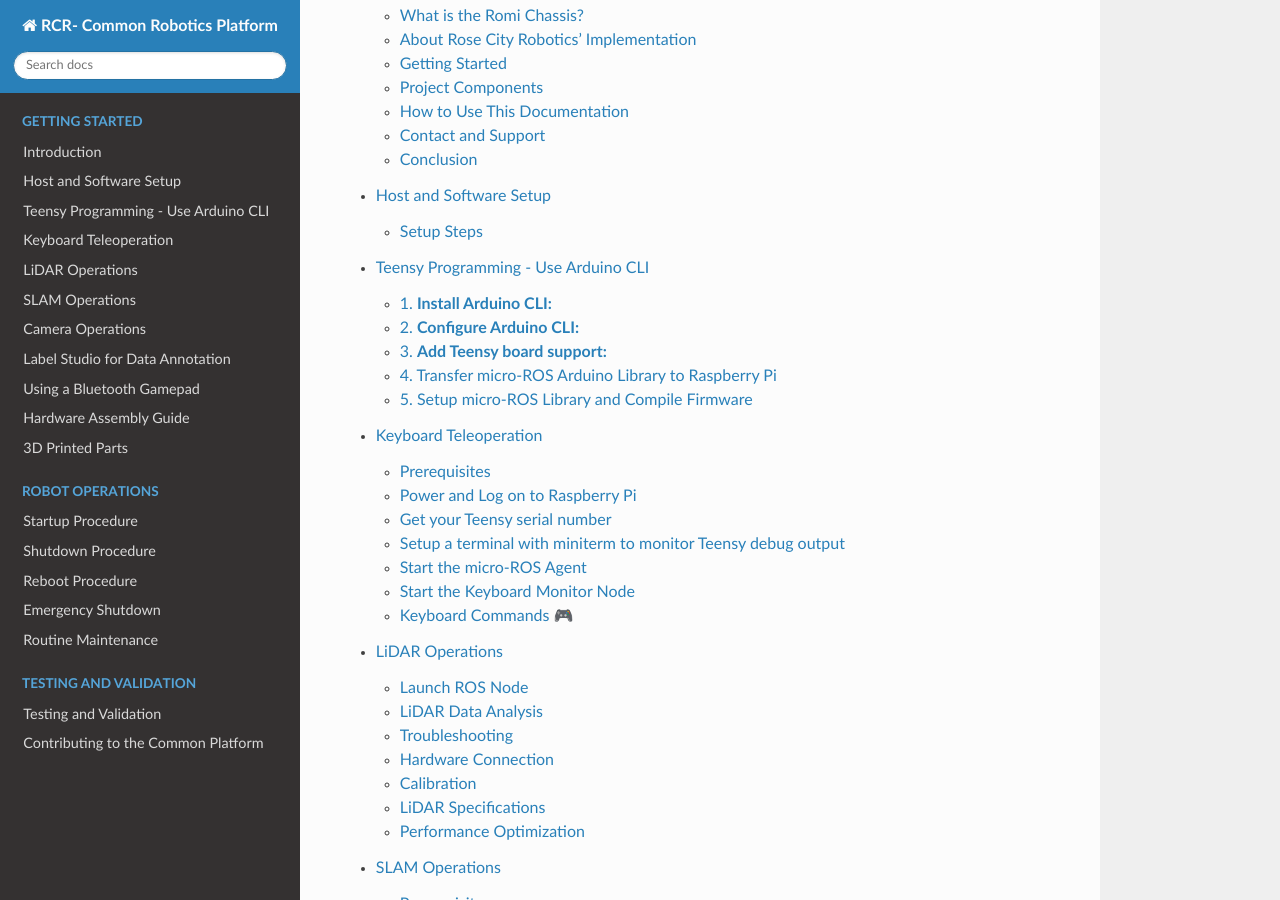
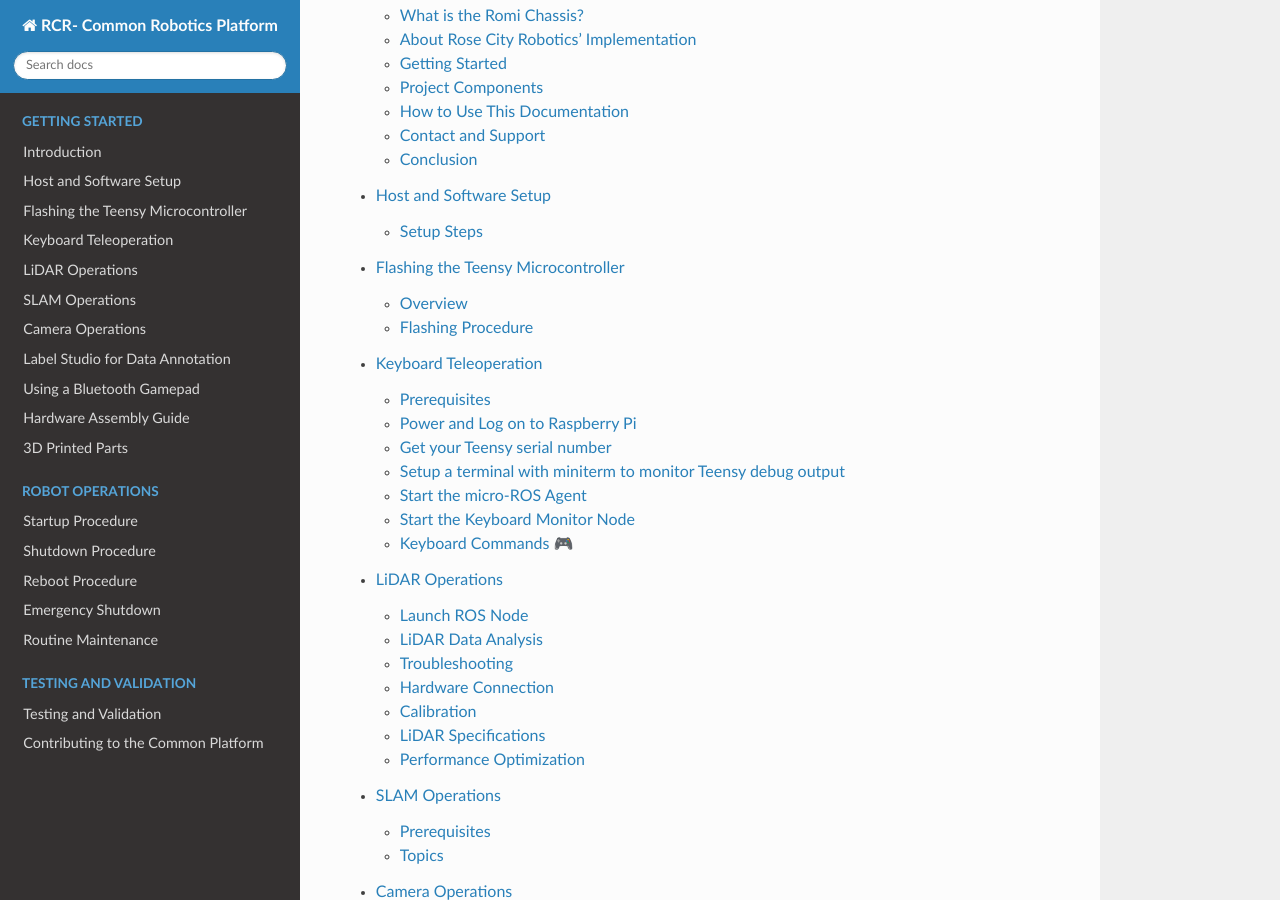
Before and after one commit to RoseCityRobotics/common_platform, a Sphinx documentation site: the page built from docs/source/index.md, in a window 1280 px wide and 900 px high, scrolled down 817 px. Built offline with Sphinx 7.4.7 and the Read the Docs theme 3.1.0, drawn with Linux system fonts in a browser that asks for light colours; pages that are not in the unit, such as notebooks, are missing from menus.

Commit message:
correct link

```diff
--- a/docs/source/index.md
+++ b/docs/source/index.md
@@ -26,7 +26,7 @@
 
 intro
 setup/index
-setup/teensy_programming
+operations/advanced/firmware_updates
 operations/keyboard_teleoperation
 lidar_operations
 slam/index
```
